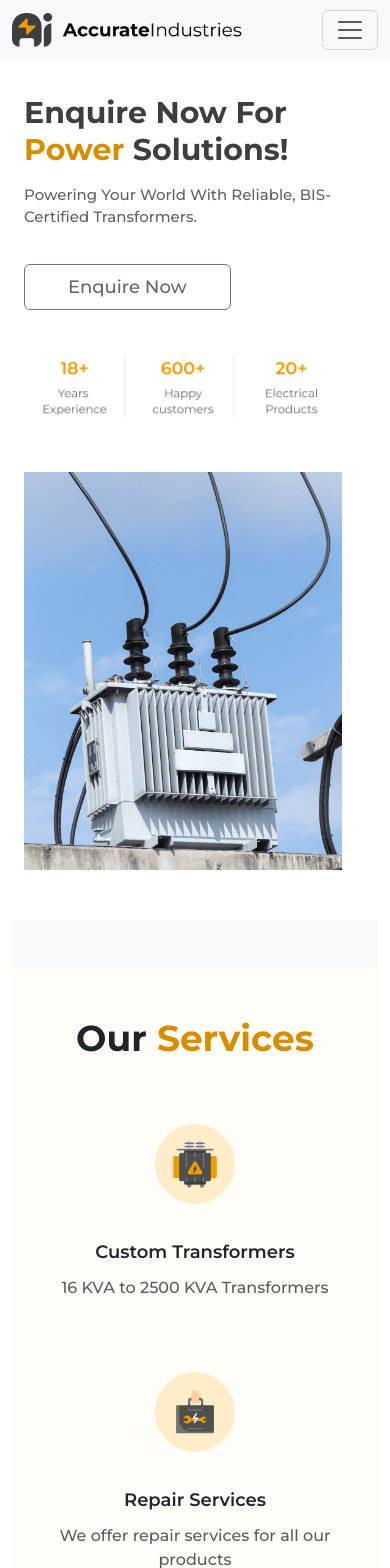
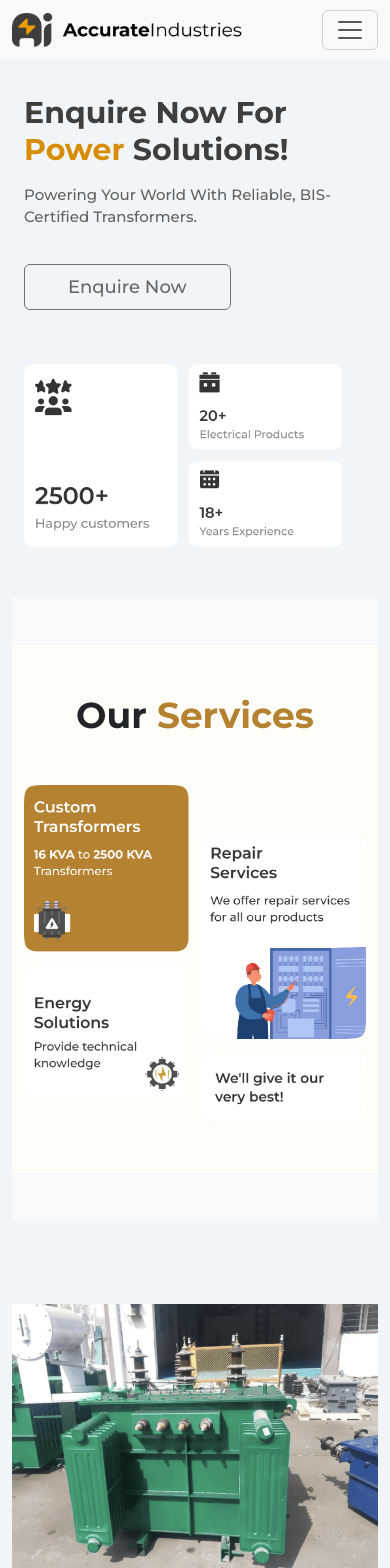
Before and after one commit to nshkarshpandey/Industry_Next, a Next.js app in the folder your-next-app/: page /home in a window 390 px wide. Shown: the top 1568 px of the page. Built offline with nearby package versions, Linux system fonts and the light colour scheme.

Commit message:
Mobile Test Deploy-1

```diff
--- /dev/null
+++ b/your-next-app/src/pages/LargeHome.js
@@ -0,0 +1,85 @@
+import React from "react";
+import "bootstrap/dist/css/bootstrap.min.css";
+import CardSlider from "./cardslider";
+import Services from "./services";
+import Info from "./info";
+import Fifth from "./fifth";
+import Btmnav from "./btmnav";
+import Button from "react-bootstrap/Button";
+import Image from "next/image";
+
+const LargeHome = () => {
+  return (
+    <div className="container-fluid">
+      <div
+        className="container d-flex align-items-center pt-4"
+        style={{ marginBottom: "50px" }}
+      >
+        <div className="row w-100">
+          <div className="col-md-6 d-flex flex-column home-font">
+            <p className="font-mon">
+              Enquire Now for <span style={{ color: "#D68E00" }}>Power</span>{" "}
+              Solutions!
+            </p>
+            <p className="home-font-1">
+              Powering your world with reliable, BIS-certified transformers.
+            </p>
+            <Button
+              variant="outline-secondary"
+              id="btn-1"
+              href="tel:9419140984"
+            >
+              Enquire Now
+            </Button>
+            <Image
+              src="/images/home-img-1.png"
+              alt=""
+              layout="responsive"
+              width={16}
+              height={9}
+              id="home-img-1"
+              loading="eager"
+              style={{
+                width: "100%",
+                maxWidth: "500px",
+                alignSelf: "left",
+                marginTop: "80px",
+                height: "auto",
+              }}
+            />
+          </div>
+
+          <div className="col-md-6 d-flex justify-content-center align-items-center pt-2">
+            <Image
+              src="/images/banner.png"
+              alt=""
+              id="home-img-1"
+              layout="responsive"
+              width={16}
+              height={9}
+              loading="eager"
+              style={{
+                width: "100%",
+                maxWidth: "500px",
+                alignSelf: "left",
+                height: "auto",
+              }}
+            />
+          </div>
+        </div>
+      </div>
+
+      <section id="services" className="py-5 bg-light">
+        <Services />
+      </section>
+      <section id="about" className="py-5">
+        <Info />
+      </section>
+      <CardSlider />
+      <Fifth />
+      <Btmnav />
+    </div>
+  );
+};
+
+export default LargeHome;
--- /dev/null
+++ b/your-next-app/src/pages/SmallHome.js
@@ -0,0 +1,86 @@
+import React from "react";
+import "bootstrap/dist/css/bootstrap.min.css";
+import Button from "react-bootstrap/Button";
+import Image from "next/image";
+import CardSlider from "./cardslider";
+import SmallServices from "./SmallServices";
+import Info from "./info";
+import Fifth from "./fifth";
+import Btmnav from "./btmnav";
+
+
+const SmallHome = () => {
+  return (
+    <div className="container-fluid bg-home-s">
+      <div
+        className="container d-flex align-items-center pt-4"
+        style={{ marginBottom: "50px" }}
+      >
+        <div className="row w-100">
+          <div className="col-md-6 d-flex flex-column home-font">
+            <p className="font-mon">
+              Enquire Now for <span style={{ color: "#D68E00" }}>Power</span>{" "}
+              Solutions!
+            </p>
+            <p className="home-font-1">
+              Powering your world with reliable, BIS-certified transformers.
+            </p>
+            <Button
+              variant="outline-secondary"
+              id="btn-1"
+              href="tel:9419140984"
+            >
+              Enquire Now
+            </Button>
+            {/* <Image
+              src="/images/home-img-1.png"
+              alt=""
+              layout="responsive"
+              width={16}
+              height={9}
+              id="home-img-1"
+              loading="eager"
+              style={{
+                width: "100%",
+                maxWidth: "500px",
+                alignSelf: "left",
+                marginTop: "80px",
+                height: "auto",
+              }}
+            /> */}
+          </div>
+
+          <div className="col-md-6 d-flex justify-content-center align-items-center pt-2">
+            <Image
+              src="/images/banner-2.png"
+              alt=""
+              id="home-img-1"
+              layout="responsive"
+              width={16}
+              height={9}
+              loading="eager"
+              style={{
+                width: "100%",
+                maxWidth: "500px",
+                alignSelf: "left",
+                height: "auto",
+              }}
+            />
+          </div>
+        </div>
+      </div>
+
+      <section id="services" className="py-5 bg-light">
+        <SmallServices />
+      </section>
+      <section id="about" className="py-5">
+        <Info />
+      </section>
+      <CardSlider />
+      <Fifth />
+      <Btmnav />
+    </div>
+  );
+};
+
+export default SmallHome;
--- /dev/null
+++ b/your-next-app/src/pages/SmallServices.js
@@ -0,0 +1,31 @@
+import React from 'react'
+import 'bootstrap/dist/css/bootstrap.min.css';
+import Image from 'next/image';
+
+
+function SmallServices() {
+  return (
+    <div className="py-5" id="ser" style={{ backgroundColor: "#FFFDF8" }}>
+  <h2 className="text-center mb-5 font-mon ser-font">
+    Our <span style={{ color: "#B48230" }}>Services</span>
+  </h2>
+  <div className="container font-mon">
+    <div className="row text-center">
+    <Image
+        src="/images/sml-ser.png"
+        alt=""
+        id=""
+        layout="responsive"
+        width={349}
+        height={345}
+        loading="eager"
+
+    />
+    </div>
+  </div>
+</div>
+
+  )
+}
+
+export default SmallServices
--- a/your-next-app/src/pages/cardslider.js
+++ b/your-next-app/src/pages/cardslider.js
@@ -109,7 +109,7 @@ const CardSlider = () => {
   return (
     <div className="container py-5">
       <p className="mb-5 sli-head">
-        Our Electrical <span style={{ color: "#D68E00" }}>Products</span>
+        Our Electrical <span style={{ color: "#B48230" }}>Products</span>
       </p>
       <Carousel
         responsive={responsive}
--- a/your-next-app/src/pages/contact.js
+++ b/your-next-app/src/pages/contact.js
@@ -57,7 +57,7 @@ export default function Contact() {
         {/* Left Section: Get in Touch and Form */}
         <div className="col-md-6">
           <h1 className="mb-4 cont-head">
-            Get in <span style={{ color: '#D68E00' }}>Touch</span>
+            Get in <span style={{ color: '#B48230' }}>Touch</span>
           </h1>
           <p className="cont-para">
             Reach out to us for electrical transformer solutions! Share your
--- a/your-next-app/src/pages/globals.css
+++ b/your-next-app/src/pages/globals.css
@@ -344,6 +344,11 @@ background-color: #D68E00 !important;
 .dropdown-item.active{
   background-color: #D68E00 !important;
 }
+
+.bg-home-s{
+  background-color:#F2F5F8;
+}
+
 /* Extra small devices (phones, 600px and down) */
 @media only screen and (max-width: 600px) {
   #btn-1 {
--- a/your-next-app/src/pages/home.js
+++ b/your-next-app/src/pages/home.js
@@ -1,65 +1,20 @@
-import React from "react";
-import "bootstrap/dist/css/bootstrap.min.css";
-import CardSlider from "./cardslider";
-import Services from "./services";
-import Info from "./info";
-import Fifth from "./fifth";
-import Btmnav from "./btmnav";
-import Button from "react-bootstrap/Button";
-import Image from 'next/image';
+import React, { useEffect, useState } from "react";
+import LargeHome from "./LargeHome";
+import SmallHome from "./SmallHome";
 
 const Home = () => {
-  return (
-    <div className="container-fluid">
-      <div className="container d-flex align-items-center pt-4" style={{ marginBottom: "50px" }}>
-        <div className="row w-100">
-          <div className="col-md-6 d-flex flex-column home-font">
-            <p className="font-mon">
-              Enquire Now for <span style={{ color: "#D68E00" }}>Power</span> Solutions!
-            </p>
-            <p className="home-font-1">
-              Powering your world with reliable, BIS-certified transformers.
-            </p>
-            <Button variant="outline-secondary" id="btn-1" href="tel:9419140984">
-              Enquire Now
-            </Button>
-            <Image src="/images/home-img-1.png" alt=""
-              layout="responsive"
-              width={16}
-              height={9}
-            id="home-img-1"
-            loading="eager"
-            style={{
-              width: "100%",
-              maxWidth: "500px",
-              alignSelf: "left",
-              marginTop: "80px",
-              height : "auto",
-            }} />
-          </div>
+  const [isSmallScreen, setIsSmallScreen] = useState(false);
 
-          <div className="col-md-6 d-flex justify-content-center align-items-center pt-2">
-            <Image src="/images/banner.png" alt="" id="home-img-1"
-            layout="responsive"
-              width={16}
-              height={9}
-               loading="eager"
-              style={{ width: "100%", maxWidth: "500px", alignSelf: "left", height : "auto" }} />
-          </div>
-        </div>
-      </div>
+  useEffect(() => {
+    const handleResize = () => {
+      setIsSmallScreen(window.innerWidth < 600);
+    };
+    handleResize(); // Initialize on load
+    window.addEventListener("resize", handleResize);
+    return () => window.removeEventListener("resize", handleResize);
+  }, []);
 
-      <section id="services" className="py-5 bg-light">
-        <Services />
-      </section>
-      <section id="about" className="py-5">
-        <Info />
-      </section>
-      <CardSlider />
-      <Fifth />
-      <Btmnav />
-    </div>
-  );
+  return isSmallScreen ? <SmallHome /> : <LargeHome />;
 };
 
 export default Home;
--- a/your-next-app/src/pages/services.js
+++ b/your-next-app/src/pages/services.js
@@ -7,7 +7,7 @@ function Services() {
   return (
     <div className="py-5" id="ser" style={{ backgroundColor: "#FFFDF8" }}>
   <h2 className="text-center mb-5 font-mon ser-font">
-    Our <span style={{ color: "#D68E00" }}>Services</span>
+    Our <span style={{ color: "#B48230" }}>Services</span>
   </h2>
   <div className="container font-mon">
     <div className="row text-center">
```
Also changed, not shown: your-next-app/public/images/banner-2.png (added), your-next-app/public/images/sml-ser.png (added).
